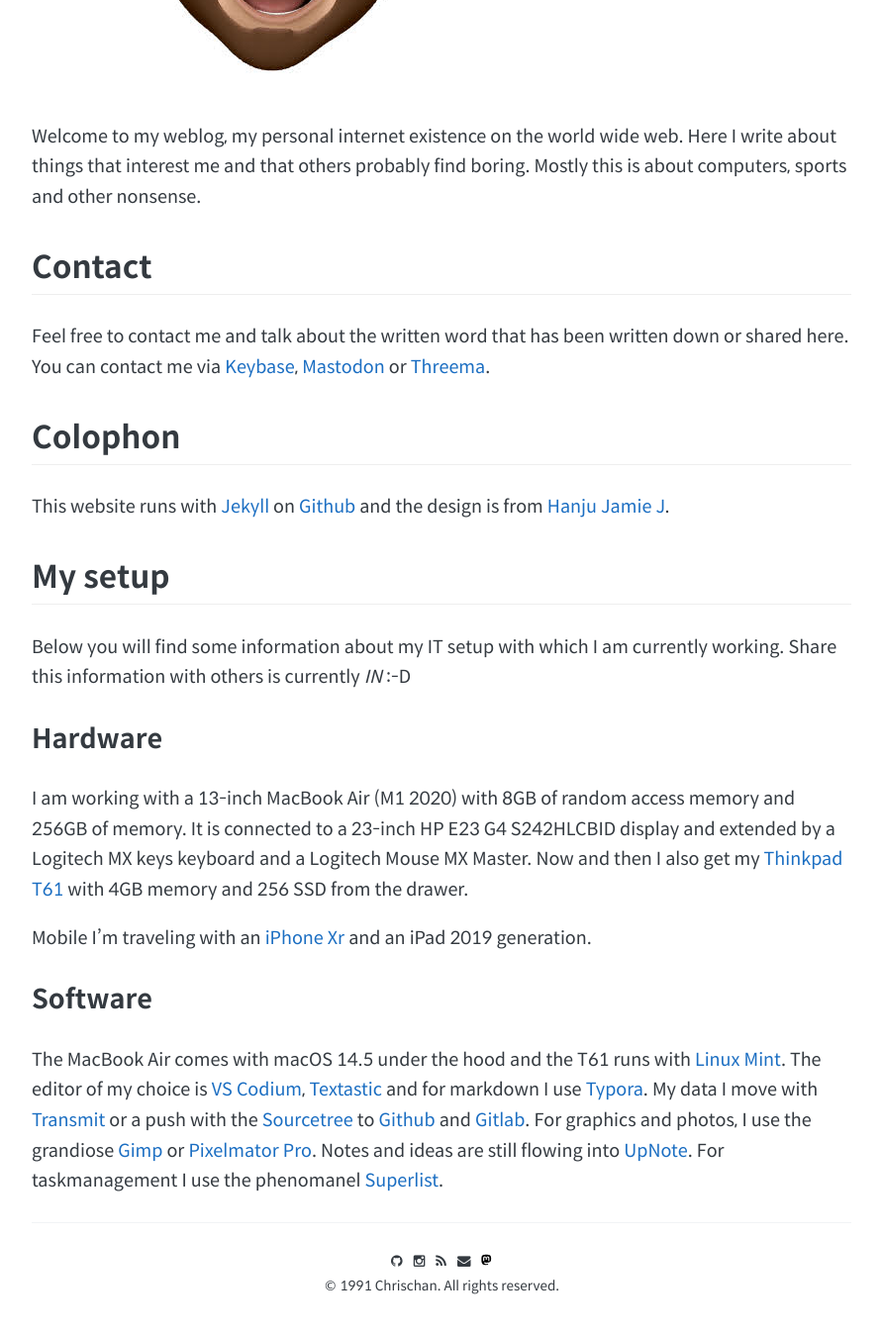
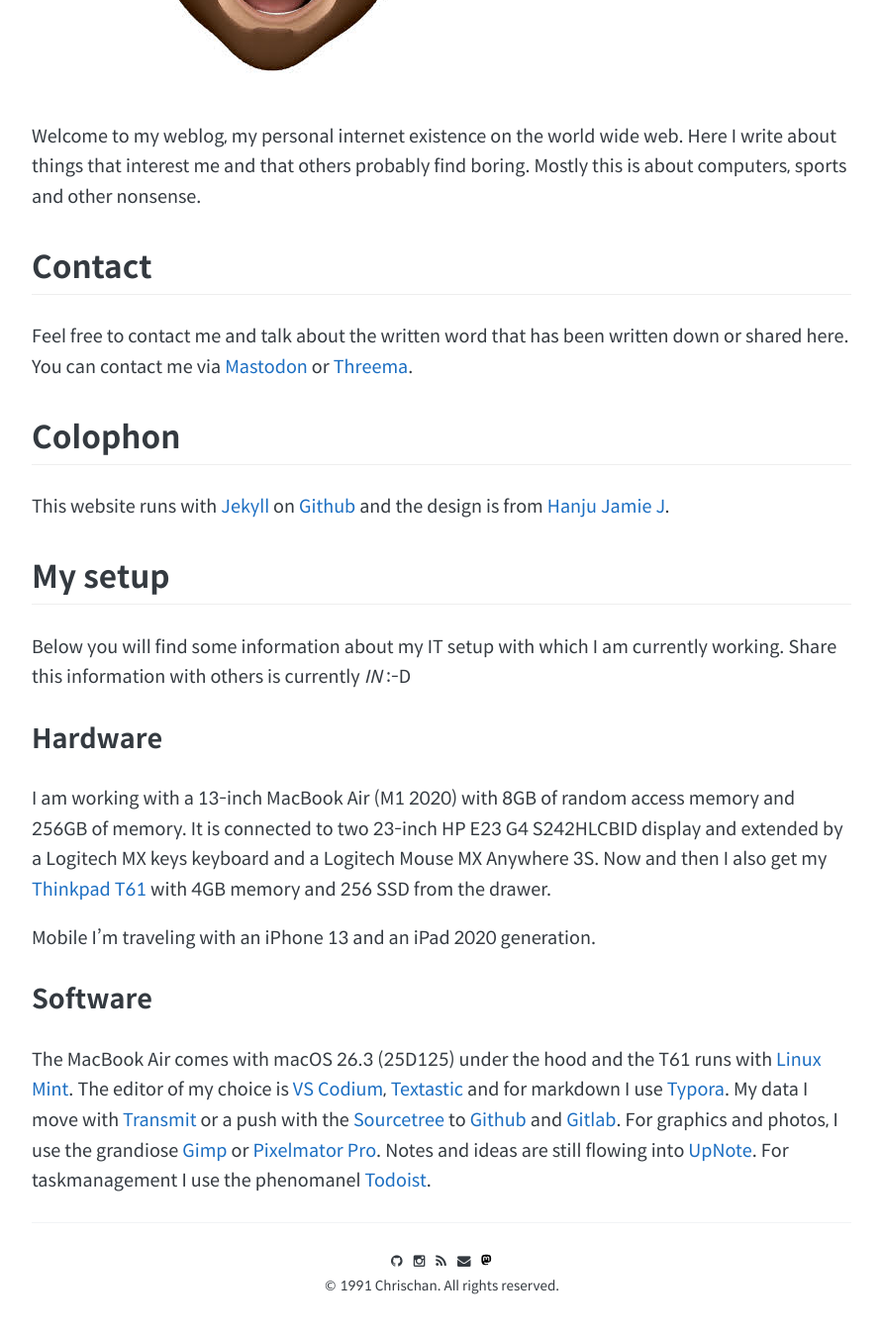
Before and after one commit to netbuk/blog, a Jekyll site: the page built from about.md, in a window 1280 px wide and 1400 px high, scrolled down 592 px. Shown: the top 1347 px of the window at 99% size, without its empty margins (194-1085 px from the left). Built offline with Jekyll 4.4.1, drawn with Linux system fonts in a browser that asks for light colours.

Commit message:
update about.md

```diff
--- a/about.md
+++ b/about.md
@@ -9,7 +9,7 @@
 Welcome to my weblog, my personal internet existence on the world wide web. Here I write about things that interest me and that others probably find boring. Mostly this is about computers, sports and other nonsense.
 
 ## Contact
-Feel free to contact me and talk about the written word that has been written down or shared here. You can contact me via [Keybase](https://keybase.io/netbuk), [Mastodon](https://social.tchncs.de/@netbuk) or [Threema](https://threema.id/A8BFSNJ8).
+Feel free to contact me and talk about the written word that has been written down or shared here. You can contact me via [Mastodon](https://social.tchncs.de/@netbuk) or [Threema](https://threema.id/A8BFSNJ8).
 
 ## Colophon
 This website runs with [Jekyll](http://jykell.org) on [Github](https://github.com) and the design is from [Hanju Jamie J](https://github.com/AWEEKJ).
@@ -18,10 +18,10 @@
 Below you will find some information about my IT setup with which I am currently working. Share this information with others is currently *IN* :-D
 
 ### Hardware
-I am working with a 13-inch MacBook Air (M1 2020) with 8GB of random access memory and 256GB of memory. It is connected to a 23-inch HP E23 G4 S242HLCBID display and extended by a Logitech MX keys keyboard and a Logitech Mouse MX Master. Now and then I also get my [Thinkpad T61](http://thinkwiki.de/T61) with 4GB memory and 256 SSD from the drawer.
+I am working with a 13-inch MacBook Air (M1 2020) with 8GB of random access memory and 256GB of memory. It is connected to two 23-inch HP E23 G4 S242HLCBID display and extended by a Logitech MX keys keyboard and a Logitech Mouse MX Anywhere 3S. Now and then I also get my [Thinkpad T61](http://thinkwiki.de/T61) with 4GB memory and 256 SSD from the drawer.
 
-Mobile I'm traveling with an [iPhone Xr](https://support.apple.com/kb/SP781?locale=de_DE) and an iPad 2019 generation.
+Mobile I'm traveling with an iPhone 13 and an iPad 2020 generation.
 
 ### Software
 
-The MacBook Air comes with macOS 14.5 under the hood and the T61 runs with [Linux Mint](https://www.linuxmint.com). The editor of my choice is [VS Codium](https://vscodium.com/), [Textastic](https://www.textasticapp.com/) and for markdown I use [Typora](https://typora.io/). My data I move with [Transmit](https://panic.com/transmit/) or a push with the [Sourcetree](https://www.sourcetreeapp.com) to [Github](https://github.com/) and [Gitlab](https://gitlab.com). For graphics and photos, I use the grandiose [Gimp](https://www.gimp.org/) or [Pixelmator Pro](https://www.pixelmator.com/pro/). Notes and ideas are still flowing into [UpNote](https://getupnote.com/). For taskmanagement I use the phenomanel [Superlist](https://superlist.com).
+The MacBook Air comes with macOS 26.3 (25D125) under the hood and the T61 runs with [Linux Mint](https://www.linuxmint.com). The editor of my choice is [VS Codium](https://vscodium.com/), [Textastic](https://www.textasticapp.com/) and for markdown I use [Typora](https://typora.io/). My data I move with [Transmit](https://panic.com/transmit/) or a push with the [Sourcetree](https://www.sourcetreeapp.com) to [Github](https://github.com/) and [Gitlab](https://gitlab.com). For graphics and photos, I use the grandiose [Gimp](https://www.gimp.org/) or [Pixelmator Pro](https://www.pixelmator.com/pro/). Notes and ideas are still flowing into [UpNote](https://getupnote.com/). For taskmanagement I use the phenomanel [Todoist](https://todoist.com).
```
